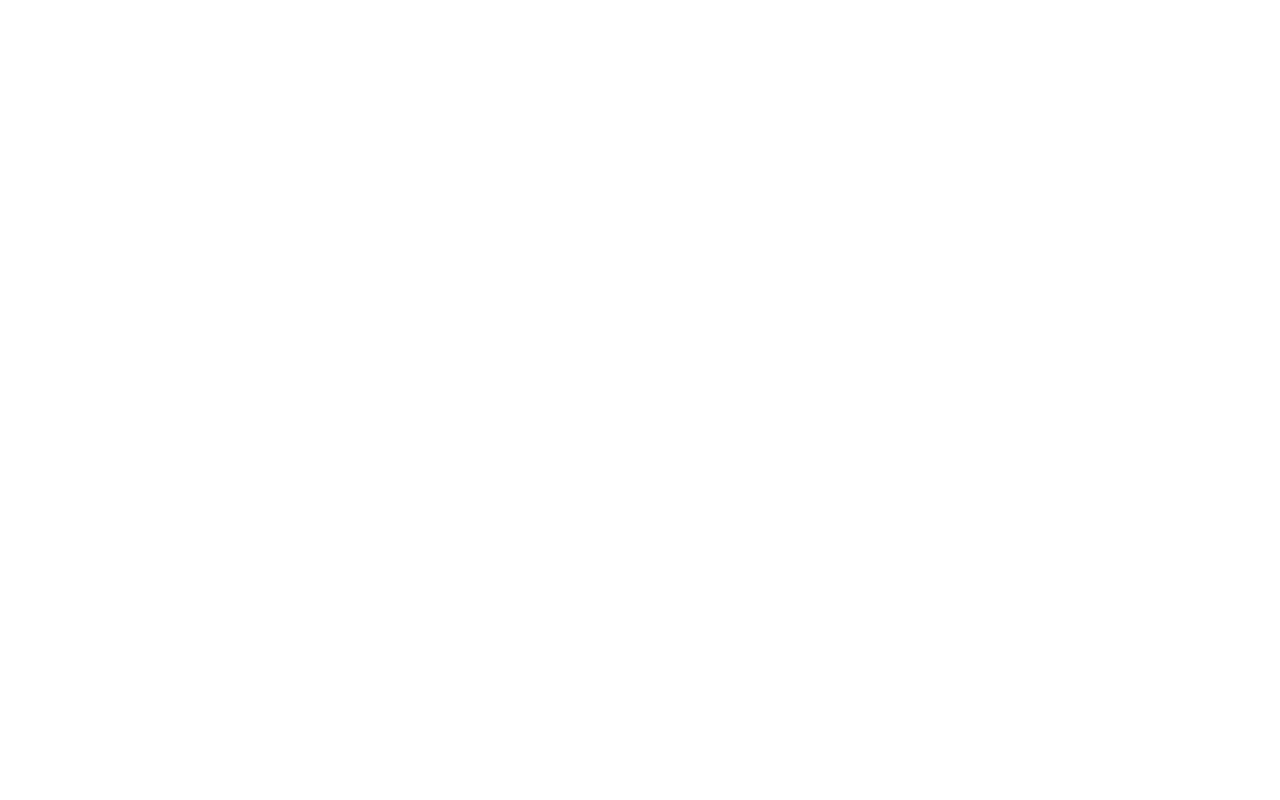
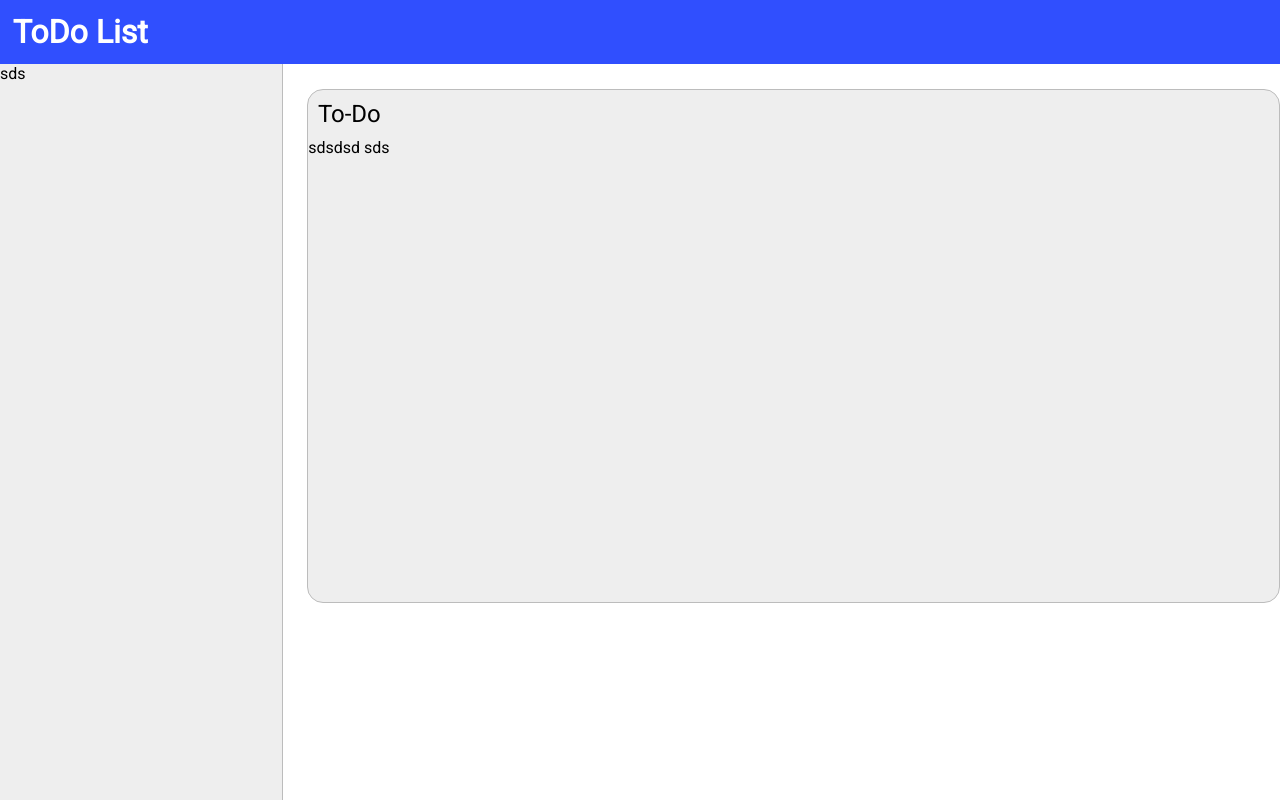
Before and after one commit to elvysd/todo-list, a website built with webpack: page dist/index.html in a window 1280 px wide. Built offline with nearby package versions, Linux system fonts and the light colour scheme.

Commit message:
Basic UI added

```diff
--- a/src/index.js
+++ b/src/index.js
@@ -1,5 +1,6 @@
 import _ from 'lodash';
 import printMe from './print.js';
+import './style.css';
 
 
 console.log("sd");
--- /dev/null
+++ b/src/style.css
@@ -0,0 +1,34 @@
+* {
+    padding: 0;
+    margin: 0;
+    font-family: 'Roboto';
+}
+h1 {
+    background-color: #304ffe;
+    padding:1%;
+    color: white;
+    box-shadow: 5px 0 #eeeeee;
+}
+#sidebar {
+    position: fixed;
+    background-color: #eeeeee;
+    height: 100%;
+    width: 22%;
+    border-right: 1px solid #bcbcbc;
+}
+#main-container {
+    margin-top: 2%;
+    margin-left: 24%;
+    background-color: #eeeeee;
+    border: 1px solid #bcbcbc;
+    border-radius: 16px;
+    min-height: 512px;
+}
+#list-title {
+    font-size: 24px;
+    padding: 1%;
+}
+#flex-container {
+    border-radius: 16px;
+    background-color: #bcbcbc;
+}
--- a/webpack.config.js
+++ b/webpack.config.js
@@ -1,5 +1,5 @@
 const path = require('path');
-const HtmlWebpackPlugin = require('html-webpack-plugin');
+// const HtmlWebpackPlugin = require('html-webpack-plugin');
 
 module.exports = {
   entry: {
@@ -10,13 +10,12 @@ module.exports = {
   devServer: {
       contentBase: './dist',
   },
-  plugins: [
-      new HtmlWebpackPlugin({
-          title: 'Todo List',
 
-
-      }),
-    ],
+  //plugins: [
+      //new HtmlWebpackPlugin({
+          //title: 'Todo List',
+      //}),
+    //],
   mode: 'development',
   target: 'web',
   output: {
```
Also changed, not shown: dist/index.html, src/index.html (deleted), 1 other file.
